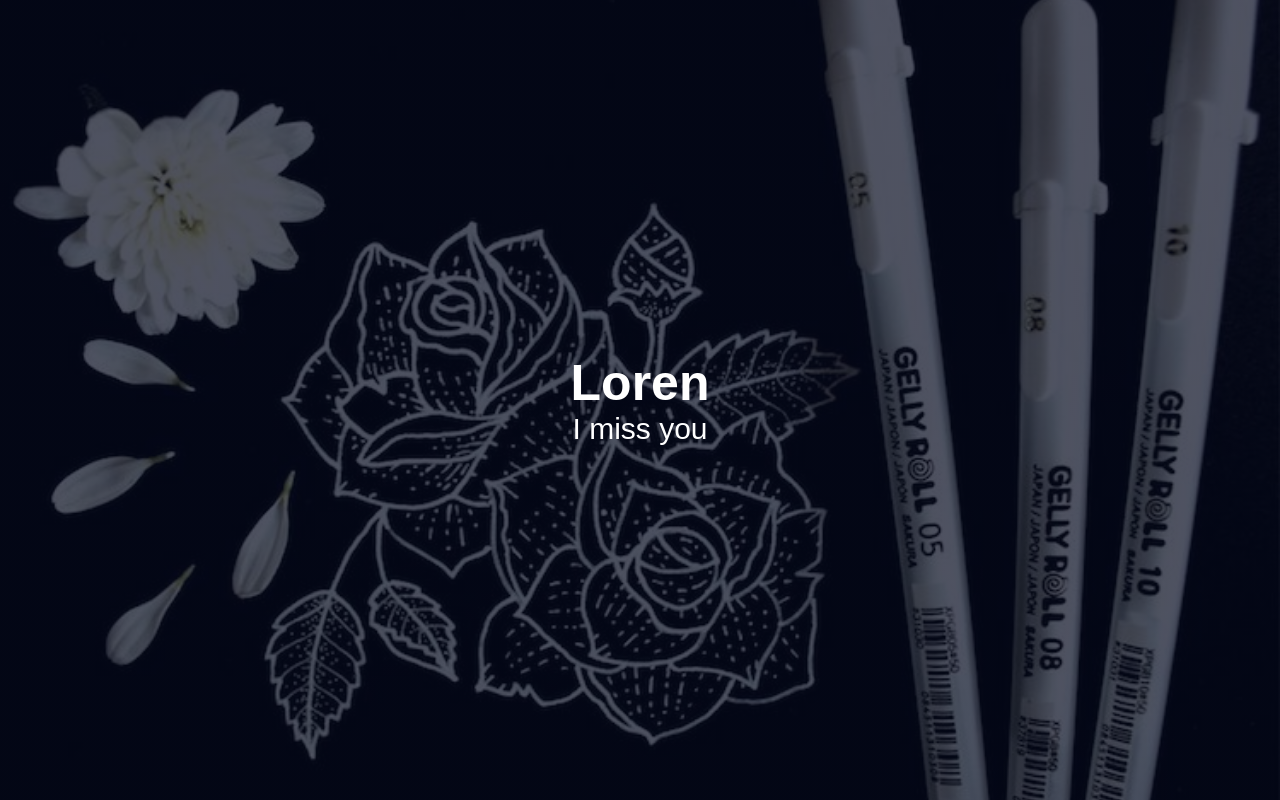
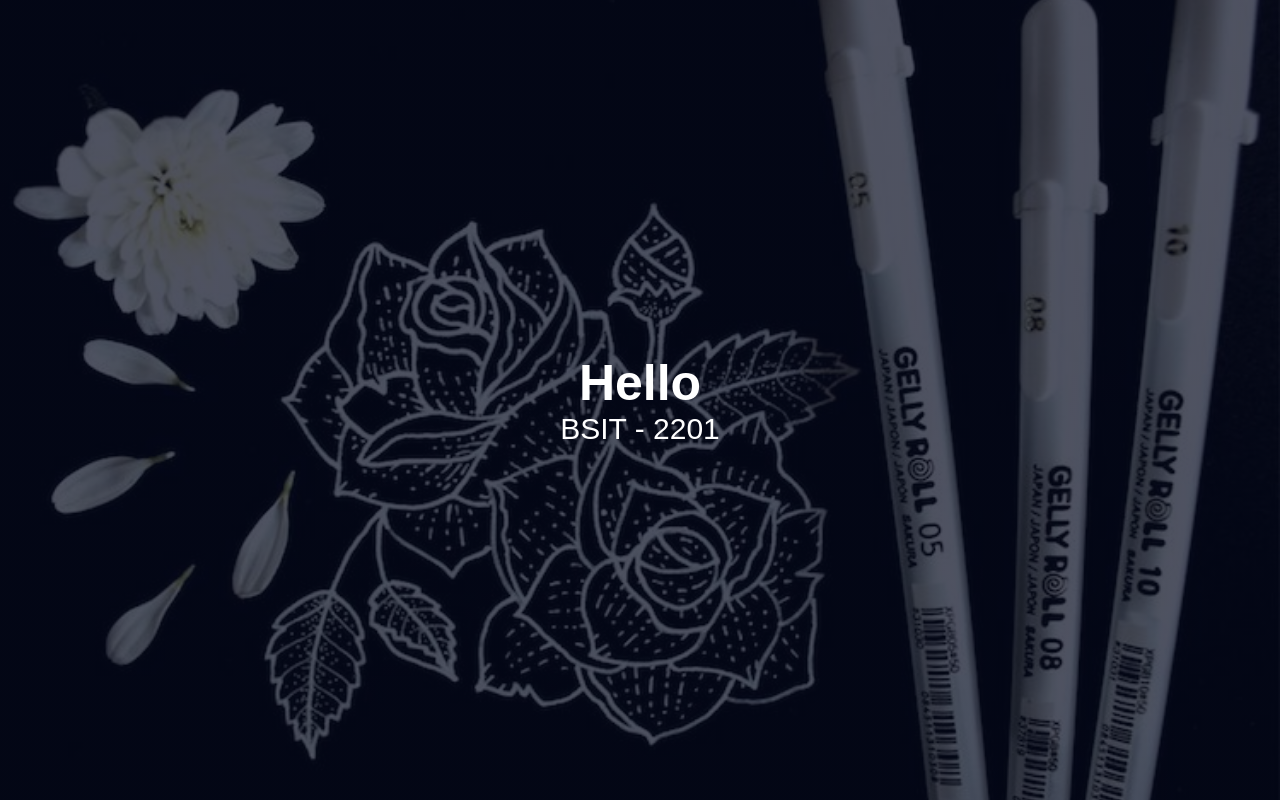
Before and after one commit to bigboss09niel/try, a plain HTML site: page index.html in a window 1280 px wide. Drawn offline with Linux system fonts and the light colour scheme.

Commit message:
Update index.html

```diff
--- a/index.html
+++ b/index.html
@@ -8,8 +8,8 @@
 <body>
     <section class="header">
         <div class="text-box">
-            <h1>Loren</h1>
-            <p>I miss you</p>
+            <h1>Hello</h1>
+            <p>BSIT - 2201</p>
         </div>
     </section>
 </body>
```
